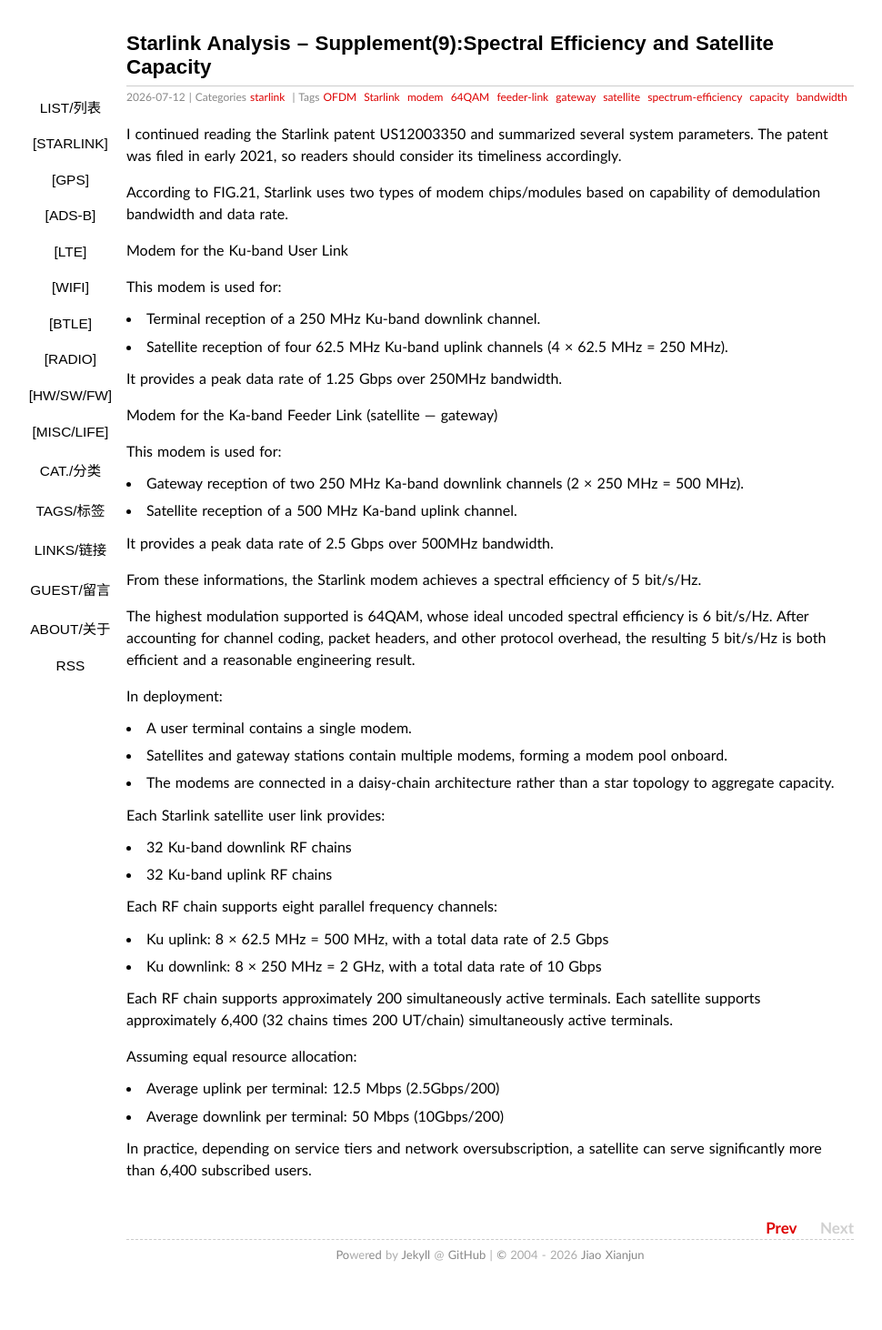
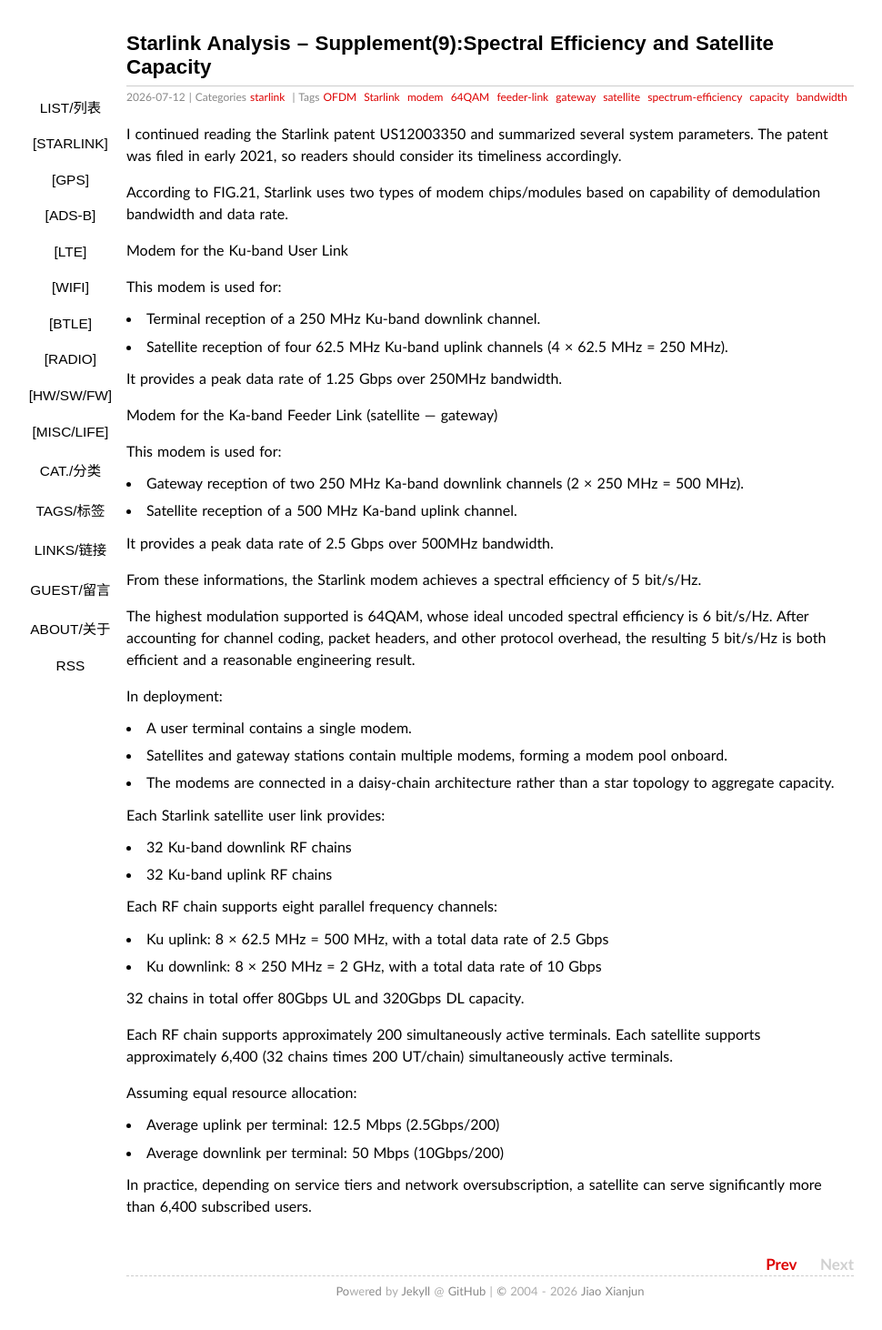
Before and after one commit to sdr-x/sdr-x.github.io, a Jekyll site: the page built from _posts/2026-07-12-starlink-supplement9.md, in a window 1280 px wide. Shown: the whole page at 91% size, without its empty margins (101-1071 px from the left). Built offline with Jekyll 4.4.1, drawn with Linux system fonts in a browser that asks for light colours; comment, search, counter and statistics services are not loaded; before the commit the page ends 1422 px from its top, so only the background shows below that.

Commit message:
Update Starlink supplement with capacity information
Added total capacity details for uplink and downlink.

```diff
--- a/_posts/2026-07-12-starlink-supplement9.md
+++ b/_posts/2026-07-12-starlink-supplement9.md
@@ -49,6 +49,8 @@ Each RF chain supports eight parallel frequency channels:
 * Ku uplink: 8 × 62.5 MHz = 500 MHz, with a total data rate of 2.5 Gbps
 * Ku downlink: 8 × 250 MHz = 2 GHz, with a total data rate of 10 Gbps
 
+32 chains in total offer 80Gbps UL and 320Gbps DL capacity.
+
 Each RF chain supports approximately 200 simultaneously active terminals. Each satellite supports approximately 6,400  (32 chains times 200 UT/chain) simultaneously active terminals.
 
 Assuming equal resource allocation:
```
